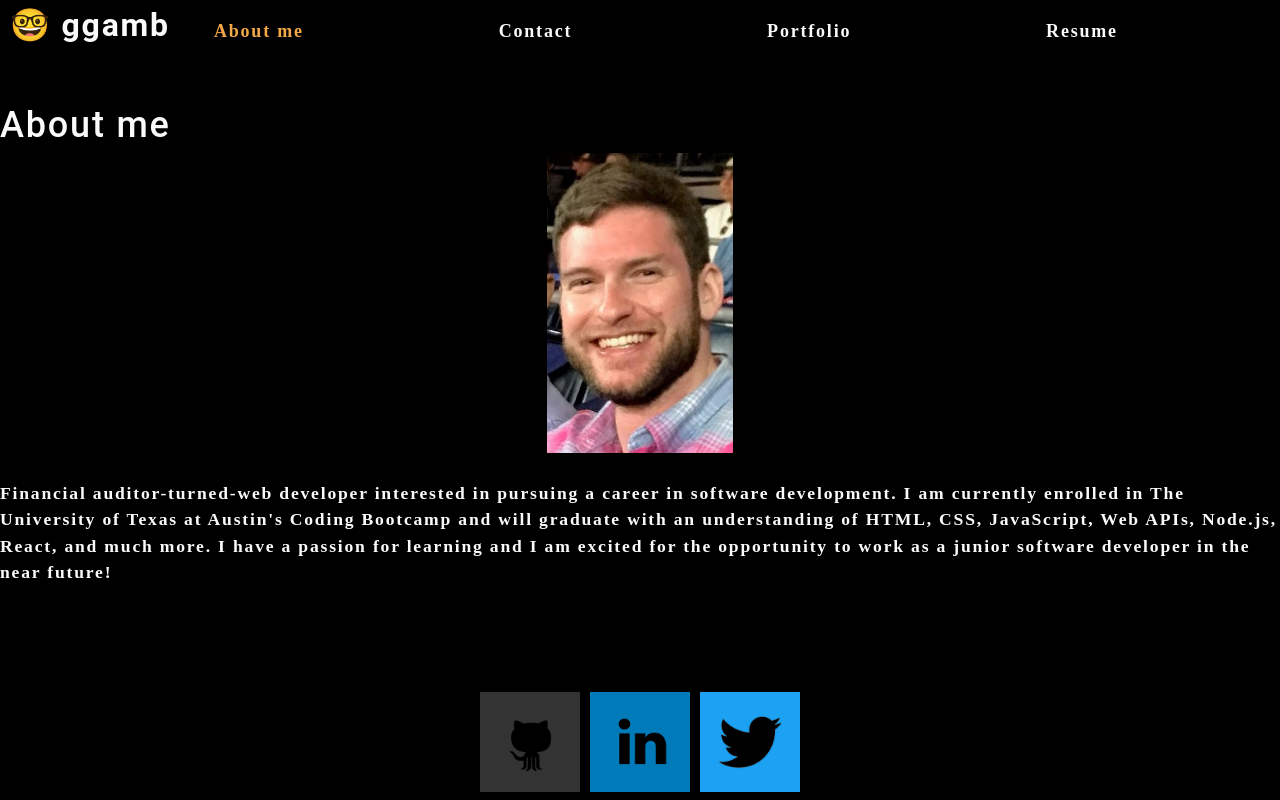
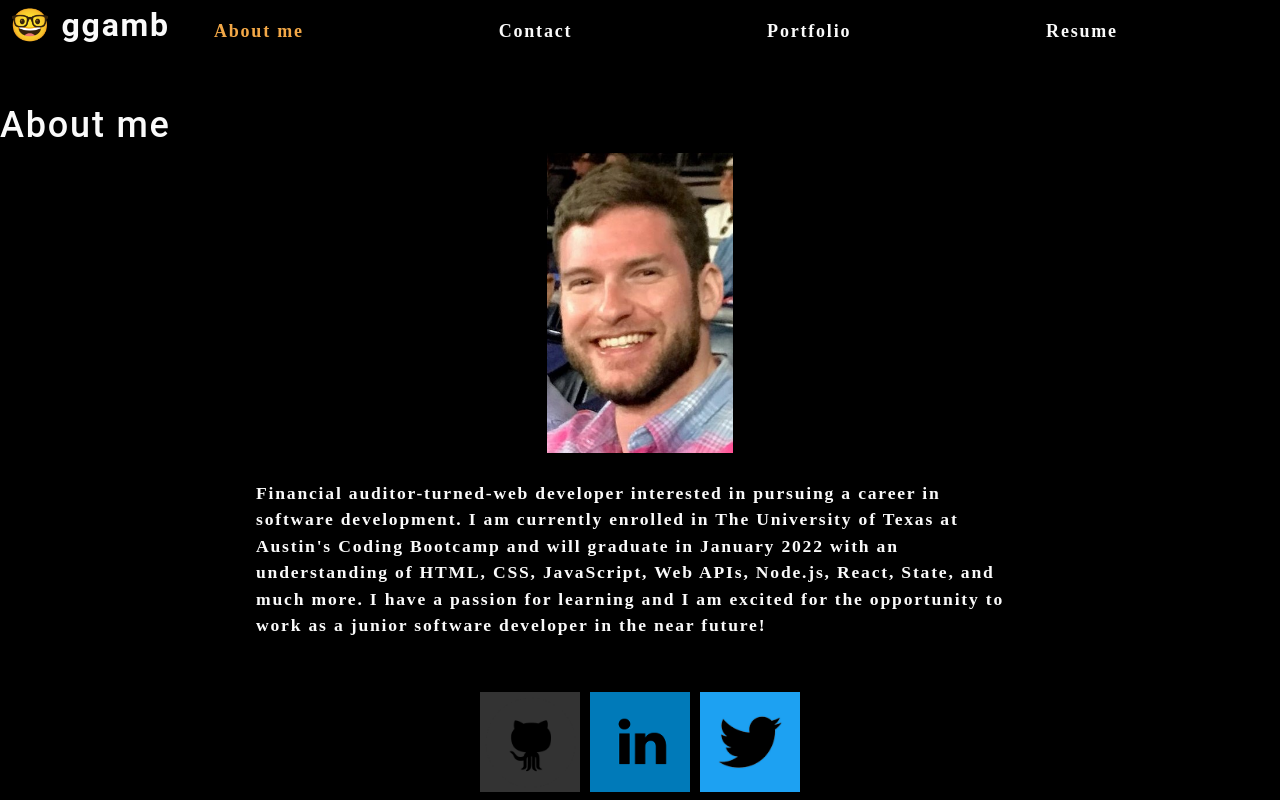
Before and after one commit to ggamb/React-portfolio-ggamb, a React (Create React App) app: page / in a window 1280 px wide. Built offline with nearby package versions, Linux system fonts and the light colour scheme.

Commit message:
minor updates to about me working and css

```diff
--- a/src/components/About/index.js
+++ b/src/components/About/index.js
@@ -7,9 +7,9 @@ function About() {
       <h1 id="about">About me</h1>
       <img className = "my-face" src={myFace}></img>
       <br/>
-      <p>
+      <p id='about-me-text'>
         Financial auditor-turned-web developer interested in pursuing a career in software development.
-        I am currently enrolled in The University of Texas at Austin's Coding Bootcamp and will graduate with an understanding of HTML, CSS, JavaScript, Web APIs, Node.js, React, and much more.
+        I am currently enrolled in The University of Texas at Austin's Coding Bootcamp and will graduate in January 2022 with an understanding of HTML, CSS, JavaScript, Web APIs, Node.js, React, State, and much more.
         I have a passion for learning and I am excited for the opportunity to work as a junior software developer in the near future!
       </p>
 
--- a/src/components/Navigation/index.js
+++ b/src/components/Navigation/index.js
@@ -6,7 +6,7 @@ function Navigation(props) {
   return (
     <header className="flex-row px-1">
       <h2>
-        <a data-testid="link" href="#about">
+        <a data-testid="link" href="/React-portfolio-ggamb">
           <span role="img"> 🤓 </span> ggamb
         </a>
       </h2>
--- a/src/index.css
+++ b/src/index.css
@@ -166,6 +166,11 @@ textarea {
 	height: 120px;
 	border: 3px solid #cccccc;
 	padding: 5px;
+}
+
+#about-me-text {
+  margin-right: 20%;
+  margin-left: 20%;
 }
 
 .my-face {
```
